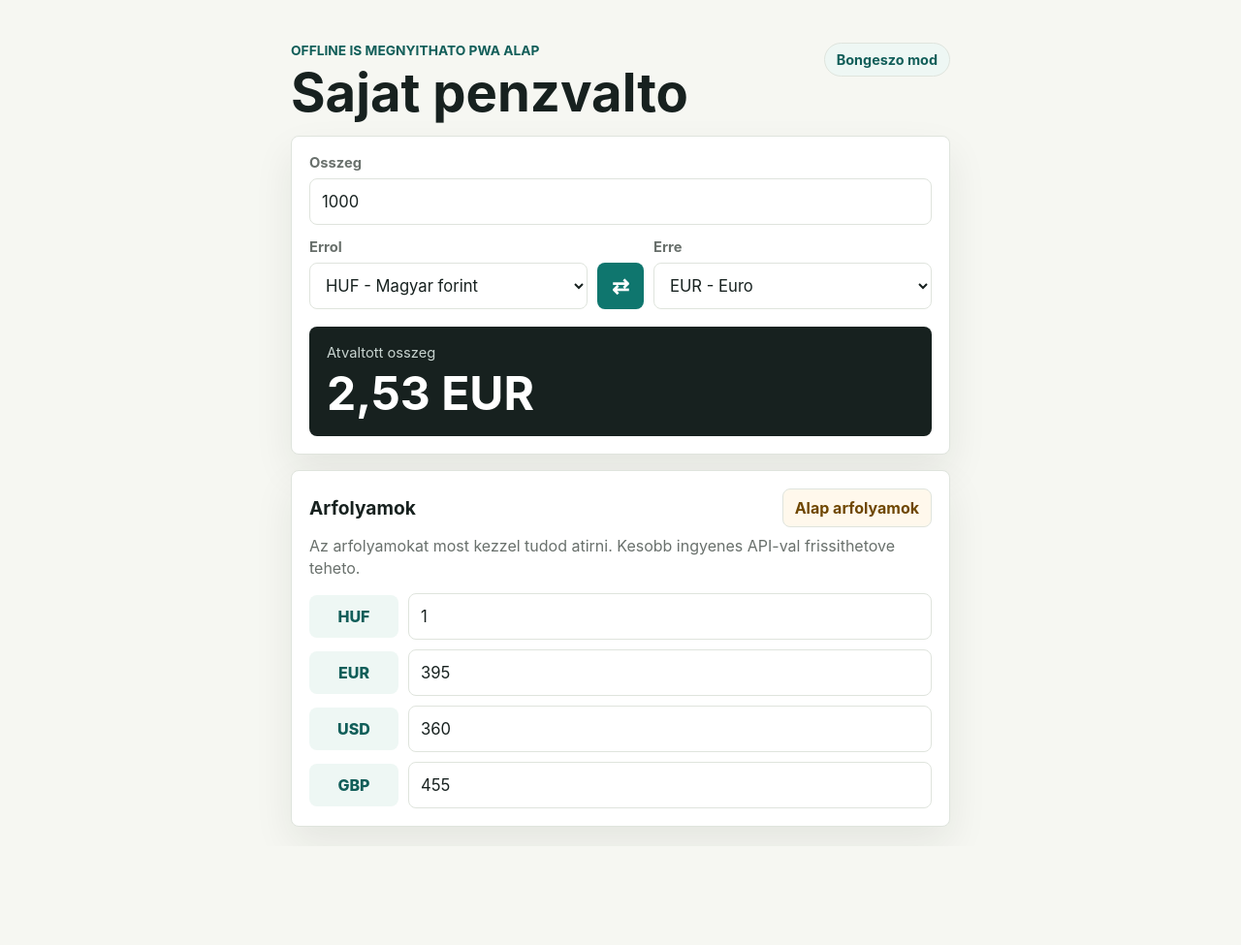
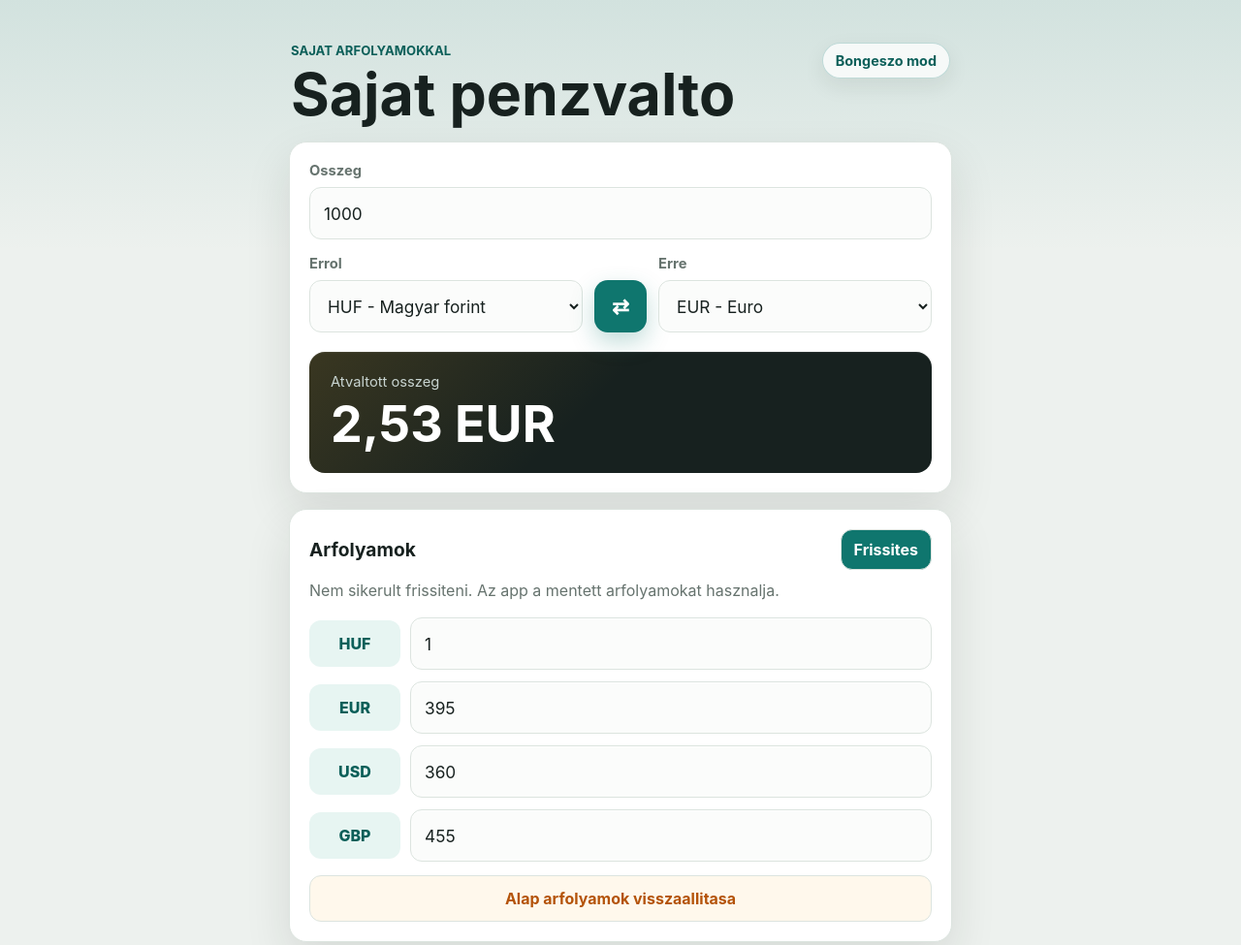
Before and after one commit to ASimonfi/penzvalto-pwa, a plain HTML site: page index.html in a window 1280 px wide. Shown: the top 975 px of the page at 97% size. Before the commit the page ends 873 px from the top, so only its background shows below. Drawn offline with Linux system fonts and the light colour scheme; no server answers.

Commit message:
Add files via upload

```diff
--- a/app.js
+++ b/app.js
@@ -19,9 +19,12 @@ const resultValue = document.querySelector("#resultValue");
 const ratesList = document.querySelector("#ratesList");
 const swapButton = document.querySelector("#swapButton");
 const resetRatesButton = document.querySelector("#resetRates");
+const refreshRatesButton = document.querySelector("#refreshRates");
+const rateStatus = document.querySelector("#rateStatus");
 const installStatus = document.querySelector("#installStatus");
 
 let rates = loadRates();
+let lastUpdated = localStorage.getItem("penzvalto-last-updated");
 
 function loadRates() {
   const savedRates = localStorage.getItem("penzvalto-rates");
@@ -32,12 +35,29 @@ function saveRates() {
   localStorage.setItem("penzvalto-rates", JSON.stringify(rates));
 }
 
+function saveLastUpdated(dateText) {
+  lastUpdated = dateText;
+  localStorage.setItem("penzvalto-last-updated", dateText);
+}
+
+function updateRateStatus(message) {
+  rateStatus.textContent = message;
+}
+
 function formatMoney(value, currency) {
   return new Intl.NumberFormat("hu-HU", {
     style: "currency",
     currency,
     maximumFractionDigits: 2,
   }).format(value);
+}
+
+function formatDate(dateText) {
+  return new Intl.DateTimeFormat("hu-HU", {
+    year: "numeric",
+    month: "2-digit",
+    day: "2-digit",
+  }).format(new Date(dateText));
 }
 
 function calculate() {
@@ -53,6 +73,46 @@ function calculate() {
   const amountInHuf = amount * rates[fromCurrency];
   const convertedAmount = amountInHuf / rates[toCurrency];
   resultValue.textContent = formatMoney(convertedAmount, toCurrency);
+}
+
+async function refreshRates() {
+  refreshRatesButton.disabled = true;
+  refreshRatesButton.textContent = "Frissites...";
+  updateRateStatus("Arfolyamok frissitese folyamatban.");
+
+  try {
+    const response = await fetch("https://api.frankfurter.dev/v2/rates?base=EUR&quotes=HUF,USD,GBP");
+
+    if (!response.ok) {
+      throw new Error("Nem sikerult lekerni az arfolyamokat.");
+    }
+
+    const data = await response.json();
+    const apiRates = Object.fromEntries(data.map((item) => [item.quote, item.rate]));
+
+    if (!apiRates.HUF || !apiRates.USD || !apiRates.GBP) {
+      throw new Error("Hianyos arfolyam adat erkezett.");
+    }
+
+    rates = {
+      HUF: 1,
+      EUR: Number(apiRates.HUF.toFixed(4)),
+      USD: Number((apiRates.HUF / apiRates.USD).toFixed(4)),
+      GBP: Number((apiRates.HUF / apiRates.GBP).toFixed(4)),
+    };
+
+    saveRates();
+    saveLastUpdated(data[0].date);
+    renderRateInputs();
+    calculate();
+    updateRateStatus(`Frissitve: ${formatDate(data[0].date)}. Az arfolyamokat a bongeszo megjegyzi.`);
+  } catch (error) {
+    const savedText = lastUpdated ? ` Utolso sikeres frissites: ${formatDate(lastUpdated)}.` : "";
+    updateRateStatus(`Nem sikerult frissiteni. Az app a mentett arfolyamokat hasznalja.${savedText}`);
+  } finally {
+    refreshRatesButton.disabled = false;
+    refreshRatesButton.textContent = "Frissites";
+  }
 }
 
 function fillCurrencySelectors() {
@@ -119,9 +179,14 @@ swapButton.addEventListener("click", () => {
 resetRatesButton.addEventListener("click", () => {
   rates = { ...defaultRates };
   saveRates();
+  localStorage.removeItem("penzvalto-last-updated");
+  lastUpdated = null;
   renderRateInputs();
   calculate();
+  updateRateStatus("Az alap arfolyamok visszaallitva. A Frissites gombbal ujra lekerheted az aktualis adatokat.");
 });
+
+refreshRatesButton.addEventListener("click", refreshRates);
 
 if ("serviceWorker" in navigator) {
   window.addEventListener("load", () => {
@@ -133,3 +198,4 @@ fillCurrencySelectors();
 renderRateInputs();
 updateInstallStatus();
 calculate();
+refreshRates();
--- a/index.html
+++ b/index.html
@@ -16,7 +16,7 @@
     <main class="app">
       <section class="hero" aria-labelledby="app-title">
         <div>
-          <p class="eyebrow">Offline is megnyithato PWA alap</p>
+          <p class="eyebrow">Sajat arfolyamokkal</p>
           <h1 id="app-title">Sajat penzvalto</h1>
         </div>
         <div class="status" id="installStatus">Bongeszo mod</div>
@@ -47,10 +47,11 @@
       <section class="rates" aria-labelledby="rates-title">
         <div class="section-heading">
           <h2 id="rates-title">Arfolyamok</h2>
-          <button id="resetRates" type="button">Alap arfolyamok</button>
+          <button id="refreshRates" type="button">Frissites</button>
         </div>
-        <p class="hint">Az arfolyamokat most kezzel tudod atirni. Kesobb ingyenes API-val frissithetove teheto.</p>
+        <p class="hint" id="rateStatus">Az app indulas utan megprobalja automatikusan frissiteni az arfolyamokat.</p>
         <div id="ratesList" class="rates-list"></div>
+        <button id="resetRates" class="secondary-action" type="button">Alap arfolyamok visszaallitasa</button>
       </section>
     </main>
 
--- a/style.css
+++ b/style.css
@@ -1,13 +1,15 @@
 :root {
   color-scheme: light;
-  --bg: #f6f7f2;
+  --bg: #edf1ee;
   --panel: #ffffff;
   --ink: #17211f;
-  --muted: #69706c;
-  --line: #dfe4dd;
+  --muted: #66736e;
+  --line: #dce4df;
   --accent: #0f766e;
-  --accent-dark: #115e59;
-  --gold: #d99b2b;
+  --accent-dark: #0b5f59;
+  --accent-soft: #e7f5f2;
+  --gold: #d89b2a;
+  --danger: #b45309;
   font-family: -apple-system, BlinkMacSystemFont, "Segoe UI", sans-serif;
 }
 
@@ -18,7 +20,9 @@
 body {
   margin: 0;
   min-height: 100vh;
-  background: var(--bg);
+  background:
+    linear-gradient(180deg, rgba(15, 118, 110, 0.12), rgba(15, 118, 110, 0) 260px),
+    var(--bg);
   color: var(--ink);
 }
 
@@ -31,7 +35,7 @@ select {
 .app {
   width: min(720px, 100%);
   margin: 0 auto;
-  padding: 20px;
+  padding: 18px;
 }
 
 .hero {
@@ -39,13 +43,13 @@ select {
   align-items: flex-start;
   justify-content: space-between;
   gap: 16px;
-  padding: 24px 0 18px;
+  padding: 26px 2px 20px;
 }
 
 .eyebrow {
   margin: 0 0 8px;
   color: var(--accent-dark);
-  font-size: 0.86rem;
+  font-size: 0.82rem;
   font-weight: 700;
   text-transform: uppercase;
   letter-spacing: 0;
@@ -59,8 +63,8 @@ p {
 
 h1 {
   margin-bottom: 0;
-  font-size: clamp(2rem, 10vw, 3.4rem);
-  line-height: 1;
+  font-size: clamp(2.2rem, 10vw, 3.8rem);
+  line-height: 0.96;
 }
 
 h2 {
@@ -70,22 +74,23 @@ h2 {
 
 .status {
   flex: 0 0 auto;
-  border: 1px solid var(--line);
+  border: 1px solid rgba(15, 118, 110, 0.24);
   border-radius: 999px;
-  padding: 8px 12px;
-  background: #eef7f4;
+  padding: 9px 13px;
+  background: rgba(255, 255, 255, 0.76);
   color: var(--accent-dark);
   font-size: 0.9rem;
   font-weight: 700;
+  box-shadow: 0 8px 22px rgba(23, 33, 31, 0.08);
 }
 
 .converter,
 .rates {
   border: 1px solid var(--line);
-  border-radius: 8px;
+  border-radius: 18px;
   background: var(--panel);
-  padding: 18px;
-  box-shadow: 0 18px 40px rgba(23, 33, 31, 0.08);
+  padding: 20px;
+  box-shadow: 0 20px 48px rgba(23, 33, 31, 0.11);
 }
 
 .rates {
@@ -94,7 +99,7 @@ h2 {
 
 label {
   display: block;
-  margin-bottom: 7px;
+  margin-bottom: 8px;
   color: var(--muted);
   font-size: 0.92rem;
   font-weight: 700;
@@ -103,13 +108,14 @@ label {
 input,
 select {
   width: 100%;
-  min-height: 48px;
+  min-height: 54px;
   border: 1px solid var(--line);
-  border-radius: 8px;
-  background: #fff;
+  border-radius: 12px;
+  background: #fbfcfb;
   color: var(--ink);
-  padding: 10px 12px;
-  font-size: 1.04rem;
+  padding: 12px 14px;
+  font-size: 1.08rem;
+  box-shadow: inset 0 1px 0 rgba(255, 255, 255, 0.8);
 }
 
 input:focus,
@@ -121,29 +127,43 @@ button:focus {
 
 .currency-row {
   display: grid;
-  grid-template-columns: 1fr 48px 1fr;
-  gap: 10px;
+  grid-template-columns: 1fr 54px 1fr;
+  gap: 12px;
   align-items: end;
-  margin-top: 14px;
+  margin-top: 16px;
 }
 
 #swapButton {
-  width: 48px;
-  height: 48px;
+  width: 54px;
+  height: 54px;
   border: 0;
-  border-radius: 8px;
+  border-radius: 14px;
   background: var(--accent);
   color: white;
   font-size: 1.35rem;
   font-weight: 800;
+  box-shadow: 0 10px 24px rgba(15, 118, 110, 0.26);
+  cursor: pointer;
+  transition: transform 0.16s ease, background 0.16s ease;
+}
+
+#swapButton:active {
+  transform: scale(0.96);
+}
+
+#swapButton:hover {
+  background: var(--accent-dark);
 }
 
 .result {
-  margin-top: 18px;
-  border-radius: 8px;
-  background: #17211f;
+  margin-top: 20px;
+  border-radius: 16px;
+  background:
+    linear-gradient(135deg, rgba(216, 155, 42, 0.18), rgba(216, 155, 42, 0) 45%),
+    #17211f;
   color: white;
-  padding: 18px;
+  padding: 22px;
+  box-shadow: inset 0 1px 0 rgba(255, 255, 255, 0.08);
 }
 
 .result span {
@@ -156,7 +176,7 @@ button:focus {
 .result strong {
   display: block;
   overflow-wrap: anywhere;
-  font-size: clamp(1.8rem, 9vw, 3rem);
+  font-size: clamp(2.05rem, 9vw, 3.25rem);
   line-height: 1.05;
 }
 
@@ -169,48 +189,76 @@ button:focus {
 
 .section-heading button {
   border: 1px solid var(--line);
-  border-radius: 8px;
-  background: #fff8ec;
-  color: #6f4700;
-  padding: 9px 12px;
+  border-radius: 12px;
+  background: var(--accent);
+  color: #ffffff;
+  padding: 10px 13px;
   font-weight: 700;
+  cursor: pointer;
+}
+
+.section-heading button:disabled {
+  cursor: wait;
+  opacity: 0.7;
 }
 
 .hint {
-  margin: 8px 0 14px;
+  margin: 10px 0 16px;
   color: var(--muted);
   line-height: 1.45;
 }
 
 .rates-list {
   display: grid;
-  gap: 10px;
+  gap: 12px;
 }
 
 .rate-item {
   display: grid;
-  grid-template-columns: 92px 1fr;
+  grid-template-columns: 94px 1fr;
   gap: 10px;
   align-items: center;
 }
 
 .rate-code {
-  border-radius: 8px;
-  background: #eef7f4;
-  padding: 12px;
+  border-radius: 12px;
+  background: var(--accent-soft);
+  padding: 14px 12px;
   color: var(--accent-dark);
   font-weight: 800;
   text-align: center;
 }
 
+.secondary-action {
+  width: 100%;
+  min-height: 48px;
+  margin-top: 14px;
+  border: 1px solid var(--line);
+  border-radius: 12px;
+  background: #fff8ec;
+  color: var(--danger);
+  font-weight: 700;
+  cursor: pointer;
+}
+
 @media (max-width: 520px) {
   .app {
-    padding: 16px;
+    padding: 14px;
   }
 
   .hero,
   .section-heading {
     display: grid;
+  }
+
+  .hero {
+    padding-top: 20px;
+  }
+
+  .converter,
+  .rates {
+    border-radius: 16px;
+    padding: 16px;
   }
 
   .currency-row {
@@ -220,4 +268,8 @@ button:focus {
   #swapButton {
     width: 100%;
   }
+
+  .rate-item {
+    grid-template-columns: 74px 1fr;
+  }
 }
--- a/sw.js
+++ b/sw.js
@@ -1,4 +1,4 @@
-const CACHE_NAME = "penzvalto-pwa-v1";
+const CACHE_NAME = "penzvalto-pwa-v3";
 const FILES_TO_CACHE = [
   "./",
   "./index.html",
```
